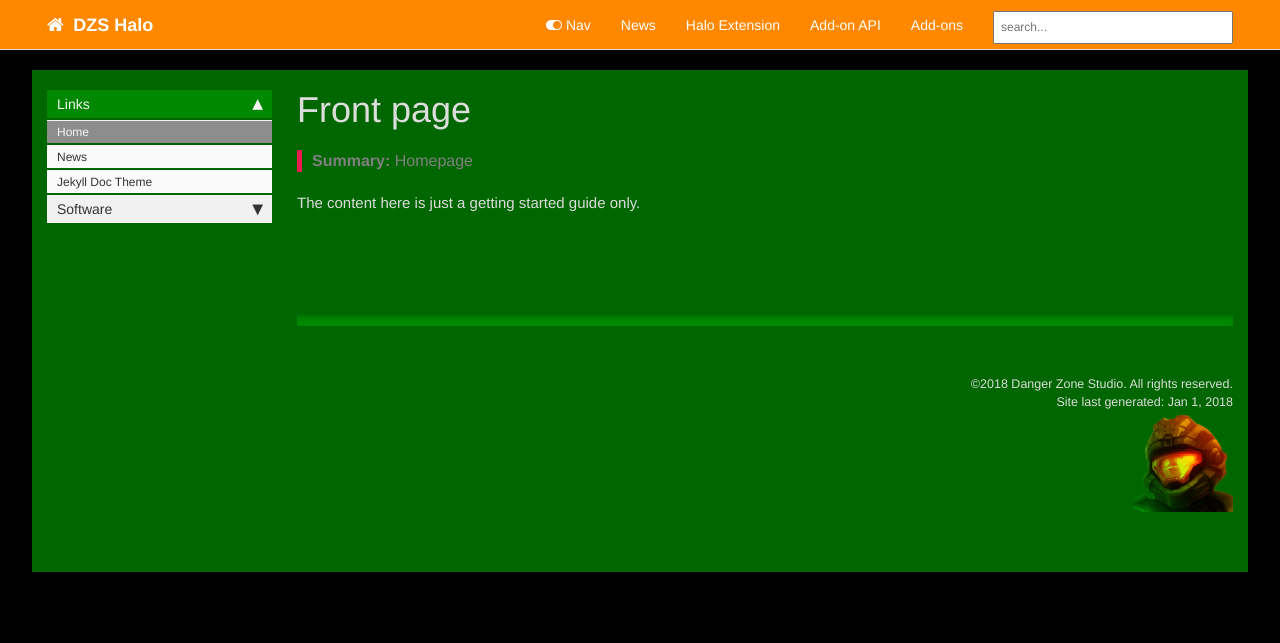
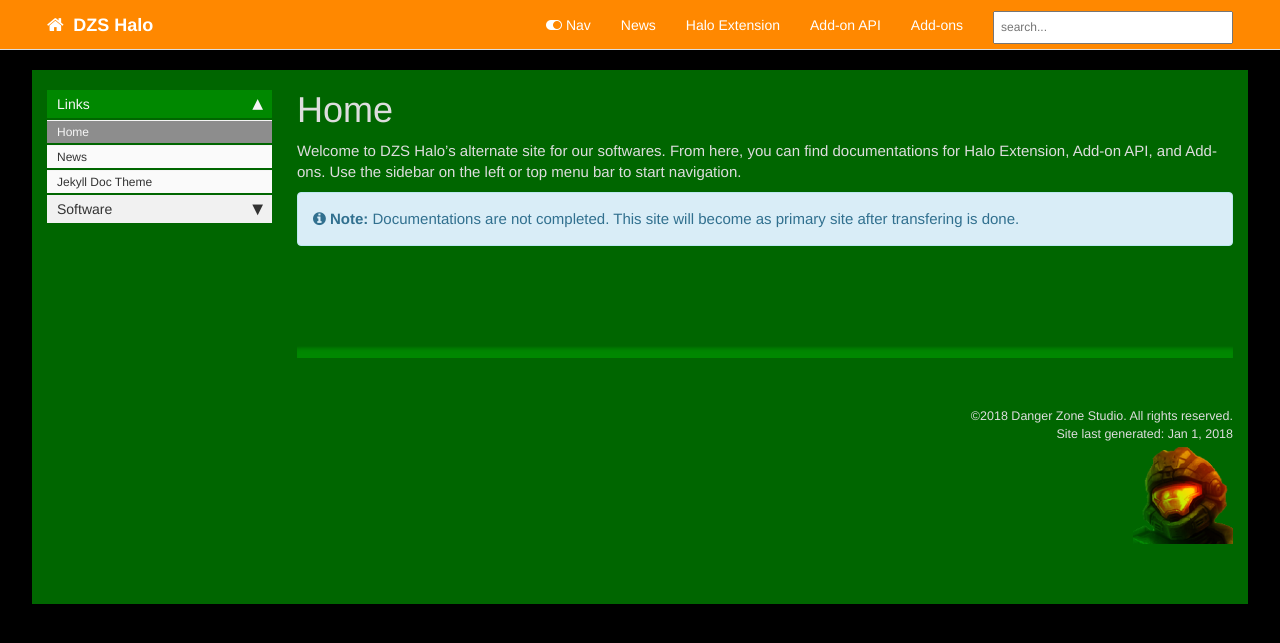
Before and after one commit to DZSHalo/dzshalo.github.io, a Jekyll site: the page built from index.md, in a window 1280 px wide. Shown: the top 643 px of the page. Built offline with Jekyll 4.4.1, drawn with Linux system fonts in a browser that asks for light colours; nearby versions of some CDN libraries; comment, search, counter and statistics services are not loaded.

Commit message:
update home page

```diff
--- a/index.md
+++ b/index.md
@@ -1,11 +1,11 @@
 ---
-title: "Front page"
+title: "Home"
 keywords: homepage
 sidebar: home_sidebar
 permalink: index.html
-summary: Homepage
 ---
 
-The content here is just a getting started guide only.
+Welcome to DZS Halo's alternate site for our softwares. From here, you can find documentations for Halo Extension, Add-on API, and Add-ons. Use the sidebar on the left or top menu bar to start navigation.
+{% include note.html content="Documentations are not completed. This site will become as primary site after transfering is done." %}
 
 {% include links.html %}
```
